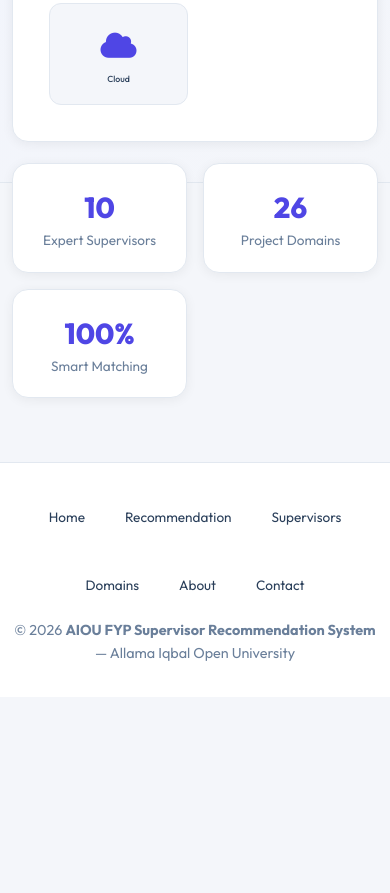
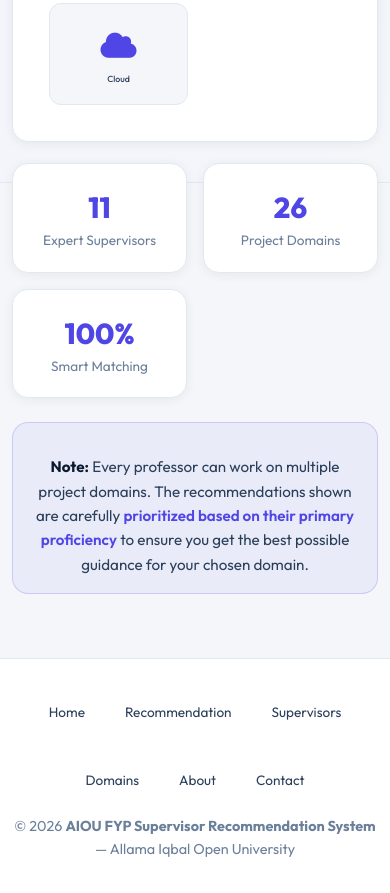
Before and after one commit to ahmadaizazdev/FYPHELPDESK, a plain HTML site: page index.html in a window 390 px wide. Shown: the part 1047-1940 px from the top of the page. Before the commit the page ends 1744 px from the top, so only its background shows below. Drawn offline with Linux system fonts and the light colour scheme.

Commit message:
added notes

```diff
--- a/index.html
+++ b/index.html
@@ -39,6 +39,8 @@
             --hero-gradient: linear-gradient(145deg, #eef2ff 0%, #f4f6fa 100%);
             --contact-bg: #f8fafc;
             --developer-bg: #eef2ff;
+            --note-bg: rgba(79, 70, 229, 0.06);
+            --note-border: rgba(79, 70, 229, 0.2);
         }
 
         [data-theme="dark"] {
@@ -67,6 +69,8 @@
             --hero-gradient: linear-gradient(145deg, #111a2e 0%, #0d1424 100%);
             --contact-bg: #1a2540;
             --developer-bg: #1a2540;
+            --note-bg: rgba(129, 140, 248, 0.08);
+            --note-border: rgba(129, 140, 248, 0.2);
         }
 
         /* ===== RESET & BASE ===== */
@@ -220,6 +224,41 @@
             margin: 2px 4px 2px 0;
         }
 
+        /* ===== INFO NOTE ===== */
+        .info-note {
+            display: flex;
+            align-items: flex-start;
+            gap: 14px;
+            padding: 16px 20px;
+            background: var(--note-bg);
+            border-left: 4px solid var(--accent);
+            border-radius: var(--card-radius);
+            margin-bottom: 28px;
+            color: var(--text-secondary);
+            font-size: 0.95rem;
+            line-height: 1.6;
+            border: 1px solid var(--note-border);
+            transition: all var(--transition);
+        }
+        .info-note:hover {
+            background: var(--badge-bg);
+            transform: translateY(-2px);
+            box-shadow: var(--shadow);
+        }
+        .info-note i {
+            color: var(--accent);
+            font-size: 1.4rem;
+            margin-top: 2px;
+            flex-shrink: 0;
+        }
+        .info-note strong {
+            color: var(--text-primary);
+        }
+        .info-note .highlight {
+            color: var(--accent);
+            font-weight: 600;
+        }
+
         /* ===== NAVIGATION ===== */
         .navbar {
             position: fixed;
@@ -533,7 +572,7 @@
             line-height: 1.7;
         }
 
-        /* ===== CONTACT DIRECTORY (FIXED ALIGNMENT) ===== */
+        /* ===== CONTACT DIRECTORY ===== */
         .contact-directory {
             display: flex;
             flex-direction: column;
@@ -977,6 +1016,12 @@
                 border-left: 3px solid var(--accent);
                 border-radius: 12px;
             }
+            .info-note {
+                flex-direction: column;
+                align-items: center;
+                text-align: center;
+                padding: 16px;
+            }
         }
 
         @media (max-width: 480px) {
@@ -1046,7 +1091,7 @@
     <nav class="navbar" id="navbar">
         <a href="#" class="logo" data-page="home">
             <i class="fas fa-graduation-cap"></i>
-            <span>AIOU FYP Helper </span>
+            <span>AIOU FYP</span>
         </a>
         <ul class="nav-links" id="navLinks">
             <li><a data-page="home" class="active-page">Home</a></li>
@@ -1096,10 +1141,12 @@
                     </div>
                 </div>
             </div>
-            <div class="container" style="margin-top:-20px; margin-bottom:40px;">
+
+            <!-- Stats Cards -->
+            <div class="container" style="margin-top:-20px; margin-bottom:24px;">
                 <div style="display:grid; grid-template-columns:repeat(auto-fit, minmax(150px,1fr)); gap:16px; text-align:center;">
                     <div class="card" style="padding:20px 16px;">
-                        <div style="font-size:1.8rem; font-weight:800; color:var(--accent);">10</div>
+                        <div style="font-size:1.8rem; font-weight:800; color:var(--accent);">11</div>
                         <div style="font-size:0.85rem; color:var(--text-muted);">Expert Supervisors</div>
                     </div>
                     <div class="card" style="padding:20px 16px;">
@@ -1112,6 +1159,18 @@
                     </div>
                 </div>
             </div>
+
+            <!-- ===== BEAUTIFUL NOTE ON LANDING PAGE ===== -->
+            <div class="container" style="margin-bottom: 40px;">
+                <div class="info-note">
+                    <i class="fas fa-sparkles"></i>
+                    <div>
+                        <strong>Note:</strong> Every professor can work on multiple project domains.
+                        The recommendations shown are carefully <span class="highlight">prioritized based on their primary proficiency</span>
+                        to ensure you get the best possible guidance for your chosen domain.
+                    </div>
+                </div>
+            </div>
         </section>
 
         <!-- ===== RECOMMENDATION ===== -->
@@ -1122,12 +1181,31 @@
                     <h2 class="section-title">Select Your Domain</h2>
                     <p class="section-sub" style="margin-left:auto;margin-right:auto;">Choose your project domain, then see which supervisors specialize in it.</p>
                 </div>
+
+                <!-- ===== BEAUTIFUL NOTE ===== -->
+                <div class="info-note">
+                    <i class="fas fa-sparkles"></i>
+                    <div>
+                        <strong>Note:</strong> Every professor can work on multiple project domains.
+                        The recommendations shown are carefully <span class="highlight">prioritized based on their primary proficiency</span>
+                        to ensure you get the best possible guidance for your chosen domain.
+                    </div>
+                </div>
+
                 <div class="rec-container" id="recContainer">
                     <div id="domainContainer"></div>
                     <div id="supervisorResultContainer" class="hidden">
                         <div class="flex-between">
                             <h2 id="selectedDomainTitle" style="font-size:1.6rem; font-weight:700;"></h2>
                             <button class="btn btn-outline btn-sm" id="backToDomainsBtn"><i class="fas fa-arrow-left"></i> Back to Domains</button>
+                        </div>
+                        <!-- Small note in results -->
+                        <div class="info-note" style="margin-top: 12px; margin-bottom: 16px; padding: 12px 16px; font-size: 0.85rem;">
+                            <i class="fas fa-lightbulb" style="font-size: 1rem;"></i>
+                            <div>
+                                <strong>Prioritized:</strong> Supervisors are ranked by their <span class="highlight">primary specialization</span>
+                                to give you the most relevant matches for your domain.
+                            </div>
                         </div>
                         <div class="supervisors-grid" id="supervisorResultGrid"></div>
                     </div>
@@ -1213,7 +1291,7 @@
                 <!-- Developer Section -->
                 <div class="developer-section">
                     <div class="dev-name">Ahmad Aizaz</div>
-                    <div class="dev-title"> AIOU FYP Recommendation System</div>
+                    <div class="dev-title">Developer &amp; Designer — AIOU FYP Recommendation System</div>
                     <div class="dev-links">
                         <a href="https://www.linkedin.com/in/ahmadaizaz" target="_blank" rel="noopener noreferrer" class="linkedin">
                             <i class="fab fa-linkedin-in"></i> LinkedIn
@@ -1256,7 +1334,7 @@
     <!-- ============================================================ -->
     <script>
         // ============================================================
-        // SUPERVISORS DATA (10 professors, Umair Hafeez excluded from contact)
+        // SUPERVISORS DATA
         // ============================================================
         const SUPERVISORS = [{
             id: 1,
@@ -1378,8 +1456,8 @@
             photo: 'mam_yousra.webp',
             phone: '051-9575391',
             email: 'yusra.rehmat@aiou.edu.pk'
-        },{
-               id: 11,
+        }, {
+            id: 11,
             name: 'Engr. Umair Hafeez Khan',
             designation: 'Assistant Professor',
             primary: 'Embedded Systems',
@@ -1391,7 +1469,6 @@
             phone: '051-9575384',
             email: 'umair.hafeez@aiou.edu.pk'
         }];
-
 
         const DOMAINS = [
             { name: 'Artificial Intelligence', icon: 'fa-brain', desc: 'Intelligent systems and cognitive computing.',
@@ -1771,7 +1848,6 @@
         function renderContactDirectory() {
             if (!contactDirectory) return;
 
-            // Filter out Umair Hafeez (id 11) – it's not in the list anyway, but we ensure we only have 10.
             const contactList = SUPERVISORS.filter(sup => sup.id !== 11);
 
             let html = `
@@ -1892,7 +1968,7 @@
             });
 
             console.log('AIOU FYP Supervisor Recommendation System loaded.');
-            console.log(' Images loaded from the same folder as index.html');
+            console.log('Images loaded from the same folder as index.html');
             console.log('Developed by Ahmad Aizaz');
         }
 
```
